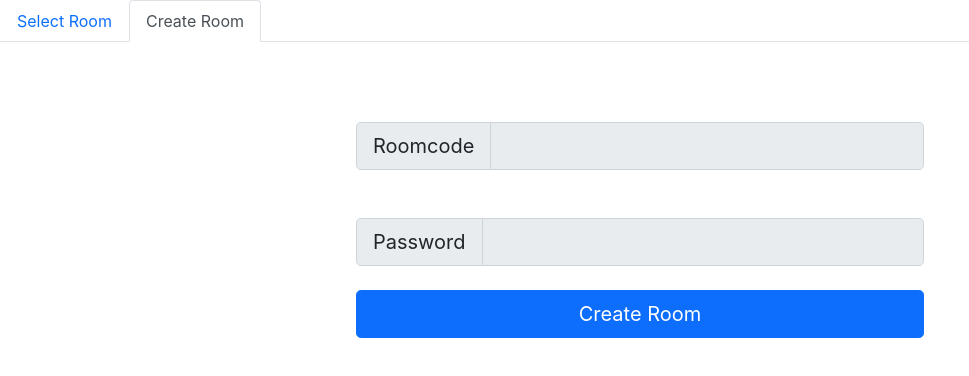
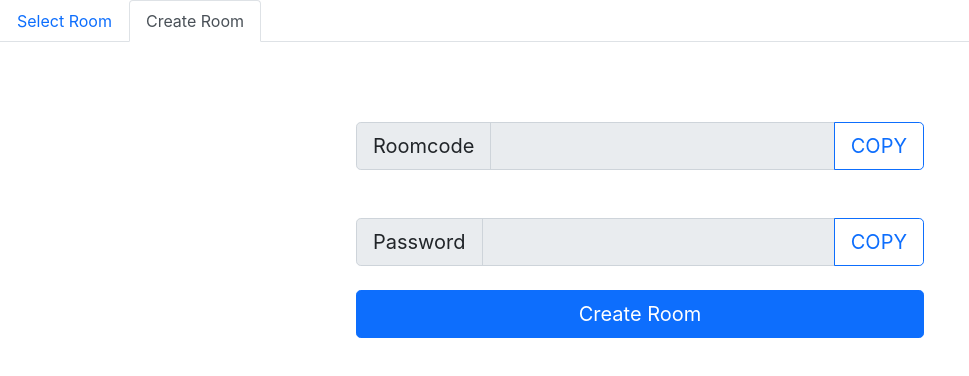
Before and after one commit to n1mb0606/Simple-Chat, a React (Create React App) app in the folder my-app/: page / in a window 1280 px wide. Both pictures are taken after typing "Sample", "Sample", "Sample123" into the empty fields and a click on the tab "Create Room". Shown: the top 376 px of the page, without its empty margins (0-969 px from the left). Built offline with nearby package versions, Linux system fonts and the light colour scheme; no server answers.

Commit message:
Add Copy function

```diff
--- a/my-app/src/App.css
+++ b/my-app/src/App.css
@@ -7,7 +7,9 @@
 
 
 #user_input {height: 440; justify-content: space-around;}
-
+Button:active Button:focus {
+  box-shadow: none;
+}
 
 Form.form{
   background-color: whitesmoke;
--- a/my-app/src/component/RoomManage.js
+++ b/my-app/src/component/RoomManage.js
@@ -18,6 +18,8 @@ class RoomCreate extends React.Component{
     constructor(props){
         super(props);
         this.submitRoomCreate = this.submitRoomCreate.bind(this);
+        this.copyInnertext = this.copyInnertext.bind(this);
+        this.test = this.test.bind(this);
         this.state = { roomcode : '', roompw : ''};
     }
     componentDidMount(){
@@ -29,6 +31,16 @@ class RoomCreate extends React.Component{
         e.preventDefault();
         socket.emit('create_room');
     }
+    copyInnertext(id) {
+        const val = document.getElementById(id).value;
+        if(val){
+            navigator.clipboard.writeText(val);
+        }
+    }
+    test(e) {
+        console.log(document.getElementById("assignedrc").value);
+        console.log(e.target);
+    }
     render(){
         return(
             <div className="mb-5">
@@ -38,7 +50,8 @@ class RoomCreate extends React.Component{
                         <Col>
                             <InputGroup size="lg">
                                 <InputGroup.Text>Roomcode</InputGroup.Text>
-                                <Form.Control type="text" value={this.state.roomcode} readOnly />
+                                <Form.Control id="assignedrc" type="text" value={this.state.roomcode} readOnly />
+                                <Button variant="outline-primary" onClick={() => {this.copyInnertext("assignedrc")}}>COPY</Button>
                             </InputGroup>
                         </Col>
                     </Row>
@@ -46,7 +59,8 @@ class RoomCreate extends React.Component{
                         <Col>
                             <InputGroup size="lg">
                                 <InputGroup.Text>Password</InputGroup.Text>
-                                <Form.Control type="text" value={this.state.roompw} readOnly />
+                                <Form.Control id="assignedrp" type="text" value={this.state.roompw} readOnly />
+                                <Button variant="outline-primary" onClick={() => {this.copyInnertext("assignedrp")}}>COPY</Button>
                             </InputGroup>
                         </Col>
                     </Row>
```
Also changed, not shown: 1 other file (tests, documents, lock files or other folders).
